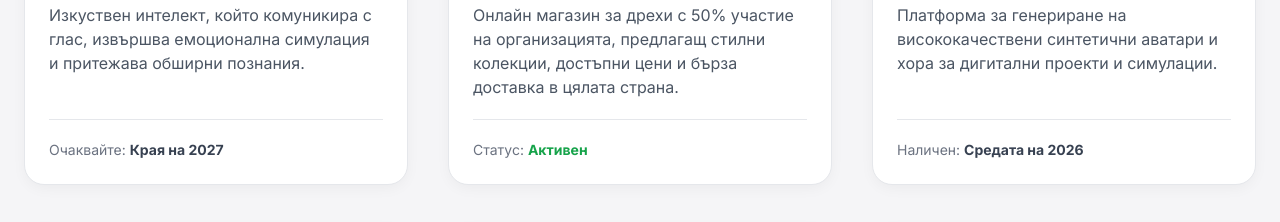
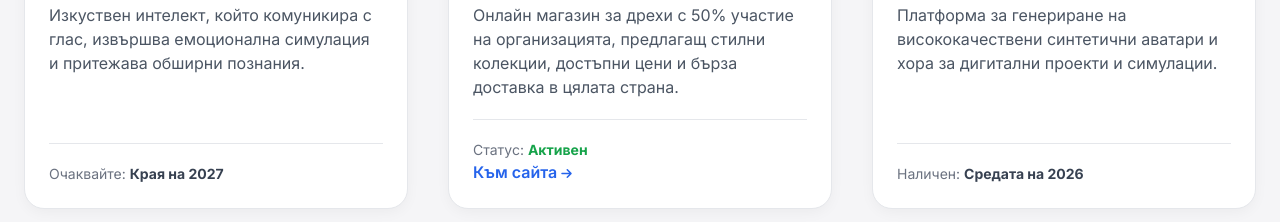
Before and after one commit to ha4bglol/bg, a plain HTML site: page index.html in a window 1280 px wide. Shown: the part 1572-1794 px from the top of the page. Drawn offline with nearby package versions, Linux system fonts and the light colour scheme.

Commit message:
Update index.html

```diff
--- a/index.html
+++ b/index.html
@@ -161,6 +161,7 @@
                     </p>
                     <div class="mt-5 pt-5 border-t border-gray-200">
                          <p class="text-sm text-gray-500">Статус: <strong class="text-green-600">Активен</strong></p>
+                        <a href="https://nexoclothing.store" target="_blank" class="text-blue-600 font-semibold hover:underline">Към сайта <i class="fas fa-arrow-right text-xs"></i></a>
                     </div>
                 </div>
             </div>
```
